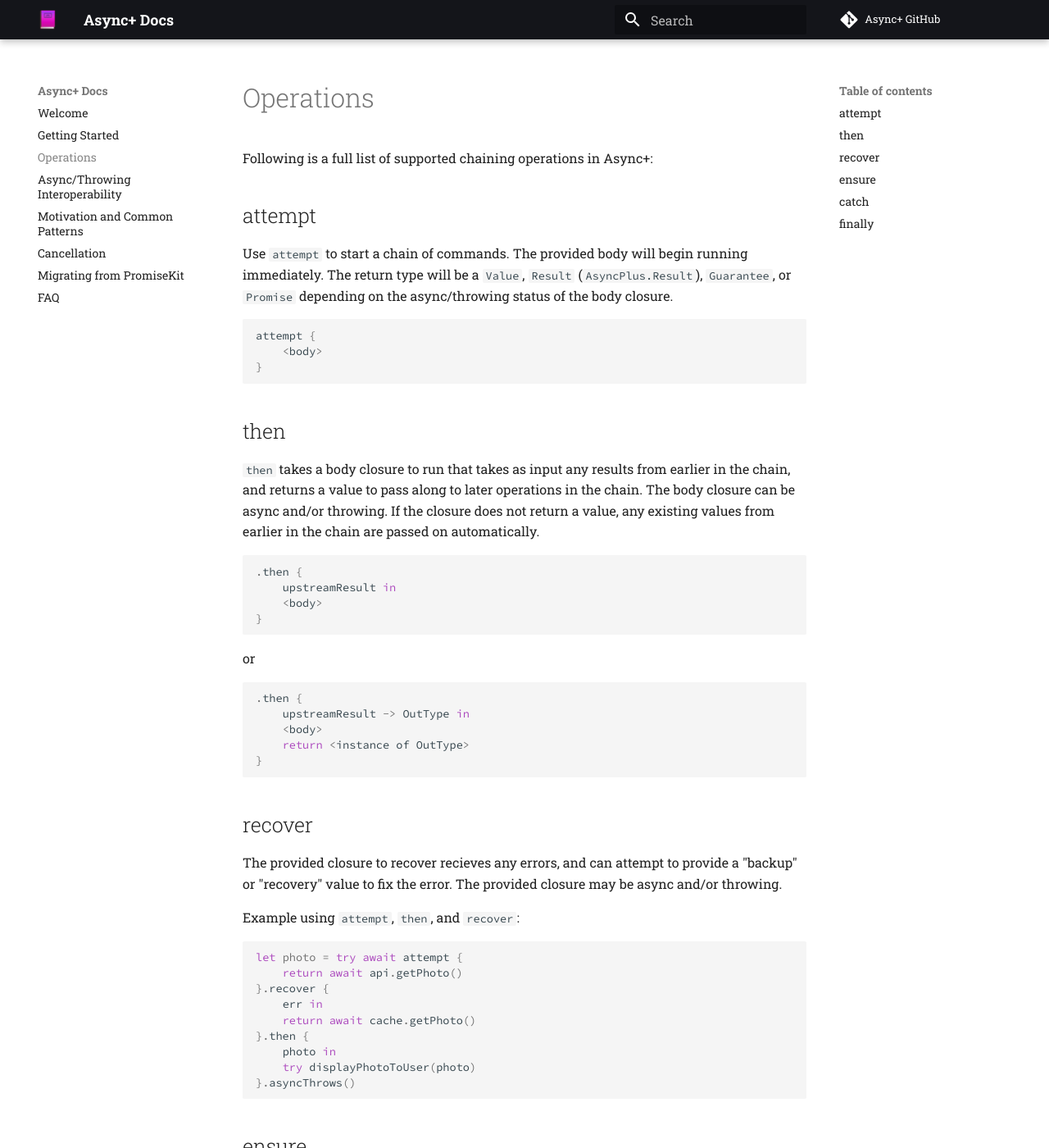
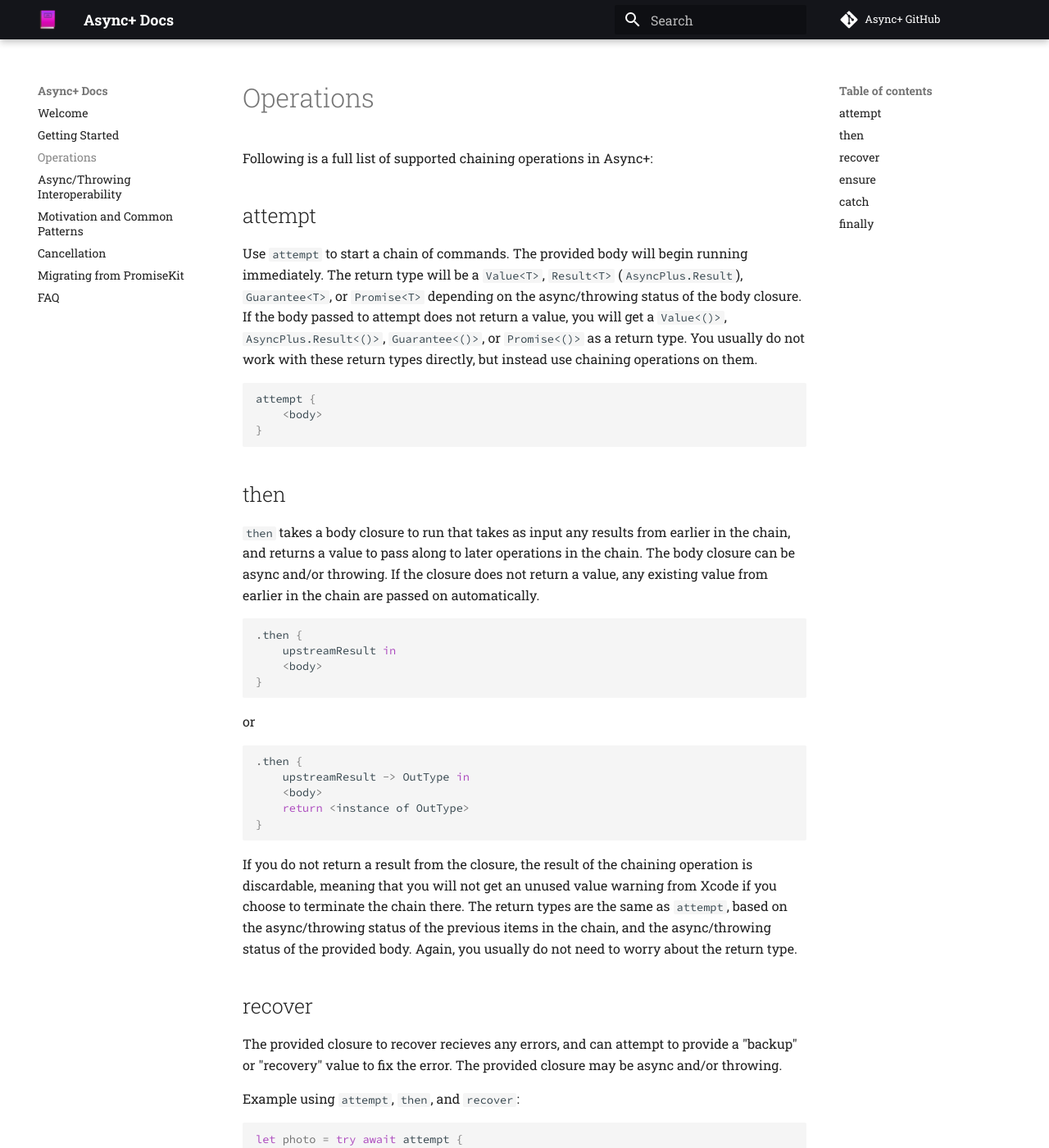
Before and after one commit to async-plus/docs, an MkDocs documentation site: the page built from docs/operations.md, in a window 1280 px wide and 1400 px high. Shown: the whole window at 82% size. Built offline with MkDocs 1.6.1 and Material for MkDocs 9.7.7, drawn with Linux system fonts in a browser that asks for light colours; comment, search, counter and statistics services are not loaded; some of the changed text lies outside the part shown.

Commit message:
Update operations.md

````diff
--- a/docs/operations.md
+++ b/docs/operations.md
@@ -3,7 +3,7 @@
 Following is a full list of supported chaining operations in Async+:
 
 ## attempt
-Use `attempt` to start a chain of commands. The provided body will begin running immediately. The return type will be a `Value`, `Result` (`AsyncPlus.Result`), `Guarantee`, or `Promise` depending on the async/throwing status of the body closure.
+Use `attempt` to start a chain of commands. The provided body will begin running immediately. The return type will be a `Value<T>`, `Result<T>` (`AsyncPlus.Result`), `Guarantee<T>`, or `Promise<T>` depending on the async/throwing status of the body closure.  If the body passed to attempt does not return a value, you will get a `Value<()>`, `AsyncPlus.Result<()>`, `Guarantee<()>`, or `Promise<()>` as a return type.  You usually do not work with these return types directly, but instead use chaining operations on them.
 
 ```swift
 attempt {
@@ -12,7 +12,7 @@
 ```
 
 ## then
-`then` takes a body closure to run that takes as input any results from earlier in the chain, and returns a value to pass along to later operations in the chain. The body closure can be async and/or throwing. If the closure does not return a value, any existing values from earlier in the chain are passed on automatically.
+`then` takes a body closure to run that takes as input any results from earlier in the chain, and returns a value to pass along to later operations in the chain. The body closure can be async and/or throwing. If the closure does not return a value, any existing value from earlier in the chain are passed on automatically.
 
 ```swift
 .then {
@@ -30,6 +30,8 @@
     return <instance of OutType>
 }
 ```
+
+If you do not return a result from the closure, the result of the chaining operation is discardable, meaning that you will not get an unused value warning from Xcode if you choose to terminate the chain there. The return types are the same as `attempt`, based on the async/throwing status of the previous items in the chain, and the async/throwing status of the provided body. Again, you usually do not need to worry about the return type.
 
 ## recover
 The provided closure to recover recieves any errors, and can attempt to provide a "backup" or "recovery" value to fix the error. The provided closure may be async and/or throwing.
@@ -72,6 +74,7 @@
     <non-throwing body>
 }
 ```
+Once you call `.catch` on a chain, you can continue to chain on other calls to `.catch`, `.ensure`, but you will no longer be able to call `.then` or `.recover` on the chain to continue building its return value.  If you wish to be able to do this, use `.recover` instead of `.catch`.
 
 ## finally
 `finally` may be run after a chain fully completes. The provided body closure may be async, but not throwing. `finally` will not be available for chains that have not fully caught any failures, or have not used results returned from the last `then` call.  Once finally has been called, no more chained operations with body closures may follow.
````
